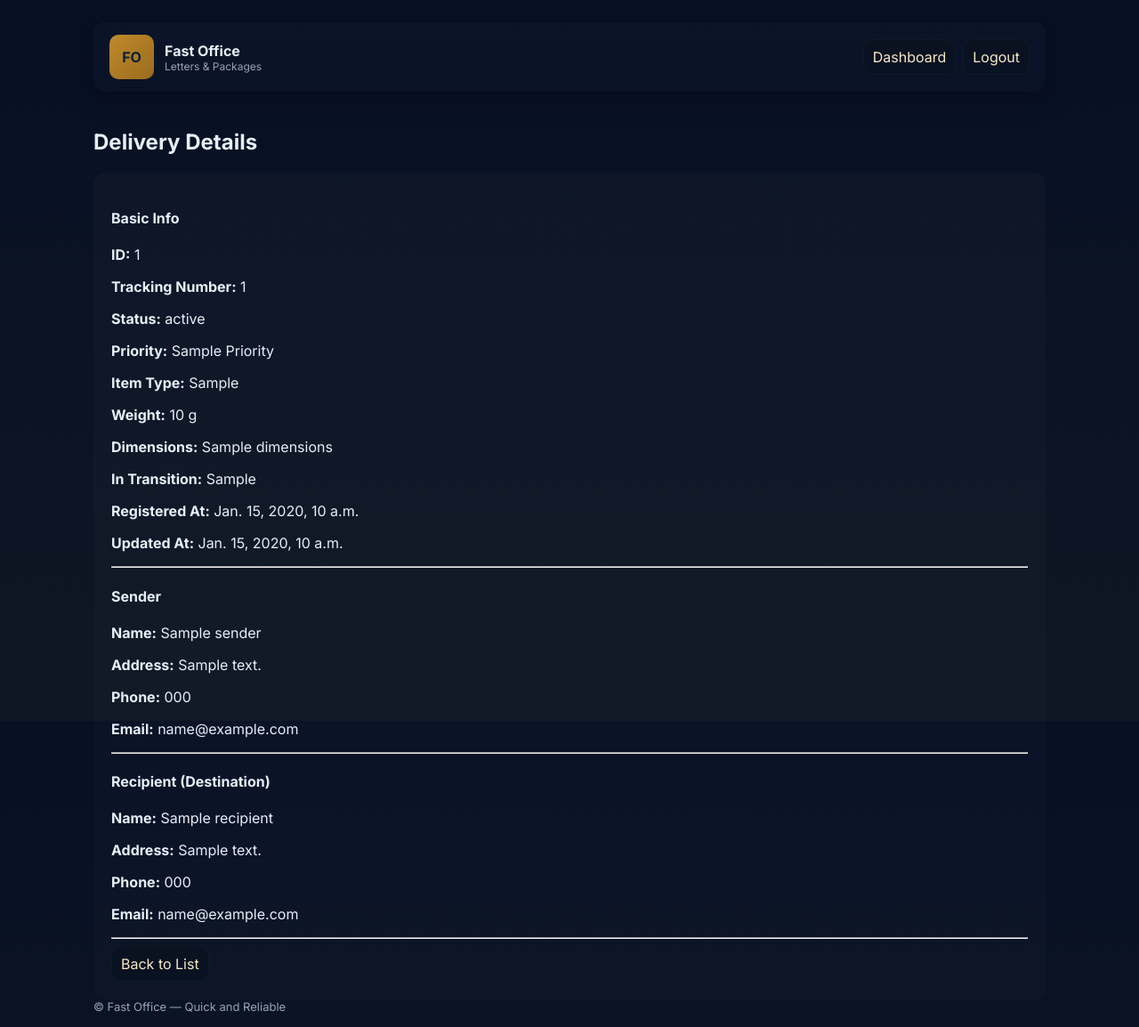
After one commit to Diego-Alonso-05/Post_Office, a Django app: page /deliveries/1/ in a window 1280 px wide. The commit adds this page. Shown: the whole page at 89% size. Run offline with Django 5.2, Linux system fonts and the light colour scheme; a user stored in the database is signed in; tables that the repository leaves empty hold one stand-in row (values such as "Sample post"); a database or web service that is not in the repository returns one stand-in record (values such as "Sample title").

Commit message:
Add files via upload

```diff
--- /dev/null
+++ b/PostOffice_Project/PostOffice_Proj/PostOffice_App/templates/deliveries/detail.html
@@ -0,0 +1,39 @@
+{% extends 'base.html' %}
+
+{% block content %}
+<h2>Delivery Details</h2>
+
+<div class="card" style="padding: 20px;">
+  <h4>Basic Info</h4>
+  <p><strong>ID:</strong> {{ delivery.id }}</p>
+  <p><strong>Tracking Number:</strong> {{ delivery.tracking_number }}</p>
+  <p><strong>Status:</strong> {{ delivery.status }}</p>
+  <p><strong>Priority:</strong> {{ delivery.priority|title }}</p>
+  <p><strong>Item Type:</strong> {{ delivery.item_type }}</p>
+  <p><strong>Weight:</strong> {{ delivery.weight }} g</p>
+  <p><strong>Dimensions:</strong> {{ delivery.dimensions }}</p>
+  <p><strong>In Transition:</strong> {{ delivery.in_transition }}</p>
+  <p><strong>Registered At:</strong> {{ delivery.registered_at }}</p>
+  <p><strong>Updated At:</strong> {{ delivery.updated_at }}</p>
+
+  <hr>
+
+  <h4>Sender</h4>
+  <p><strong>Name:</strong> {{ delivery.sender.name }}</p>
+  <p><strong>Address:</strong> {{ delivery.sender.address }}</p>
+  <p><strong>Phone:</strong> {{ delivery.sender.phone }}</p>
+  <p><strong>Email:</strong> {{ delivery.sender.email }}</p>
+
+  <hr>
+
+  <h4>Recipient (Destination)</h4>
+  <p><strong>Name:</strong> {{ delivery.recipient.name }}</p>
+  <p><strong>Address:</strong> {{ delivery.recipient.address }}</p>
+  <p><strong>Phone:</strong> {{ delivery.recipient.phone }}</p>
+  <p><strong>Email:</strong> {{ delivery.recipient.email }}</p>
+
+  <hr>
+
+  <a class="btn btn-secondary" href="{% url 'deliveries_list' %}">Back to List</a>
+</div>
+{% endblock %}
--- a/PostOffice_Project/PostOffice_Proj/PostOffice_App/templates/warehouses/list.html
+++ b/PostOffice_Project/PostOffice_Proj/PostOffice_App/templates/warehouses/list.html
@@ -28,9 +28,9 @@
         <td>{{ warehouse.name }}</td>
         <td>{{ warehouse.contact }}</td>
         <td>{{ warehouse.address }}</td>
-        <td>{{ warehouse.opening_time|time:"H:i" }}</td>
-        <td>{{ warehouse.closing_time|time:"H:i" }}</td>
-        <td>{{ warehouse.maximum_storage }}</td>
+        <td>{{ warehouse.po_schedule_open }}</td>
+        <td>{{ warehouse.po_schedule_close }}</td>
+        <td>{{ warehouse.maximum_storage_capacity }}</td>
         <td style="text-align:right">
           <a class="btn btn-secondary" href="{% url 'warehouses_edit' warehouse.id %}">Edit</a>
           <a class="btn btn-danger" href="{% url 'warehouses_delete' warehouse.id %}" onclick="return confirm('Are you sure you want to delete this warehouse?');">Delete</a>
--- a/PostOffice_Project/PostOffice_Proj/PostOffice_App/urls.py
+++ b/PostOffice_Project/PostOffice_Proj/PostOffice_App/urls.py
@@ -5,14 +5,25 @@ urlpatterns = [
     path('', views.dashboard, name='dashboard'),
     path('warehouses/', views.warehouses_list, name='warehouses_list'),
     path('vehicles/', views.vehicles_list, name='vehicles_list'),
+    path('vehicles/create/', views.vehicles_create, name='vehicles_create'),
+    path('vehicles/<int:vehicle_id>/edit/', views.vehicles_edit, name='vehicles_edit'),
 
-    path('vehicles/create/', views.vehicles_create, name='vehicles_create'),
-    path('vehicles/edit/<str:vehicle_id>/', views.vehicles_edit, name='vehicles_edit'),
+
     path('logout/', views.logout_view, name='logout'),
     path('mail/', views.mail_list, name='mail_list'),
     path('mail/<str:mail_id>/', views.mail_detail, name='mail_detail'),
     path('deliveries/', views.deliveries_list, name='deliveries_list'),
+    path('deliveries/create/', views.deliveries_create, name='deliveries_create'),
+    path('deliveries/edit/<str:delivery_id>/', views.deliveries_edit, name='deliveries_edit'),
+    path('deliveries/delete/<str:delivery_id>/', views.deliveries_delete, name='deliveries_delete'),
+    path("deliveries/<str:delivery_id>/", views.deliveries_detail, name="deliveries_detail"),
+
     path('profile/', views.client_profile, name='client_profile'),
     path('login/', views.login_view, name='login'),
     path('register/', views.register_view, name='register'),
+    path('warehouses/create/', views.warehouses_create, name='warehouses_create'),
+    path('warehouses/edit/<str:warehouse_id>/', views.warehouses_edit, name='warehouses_edit'),
+    path('warehouses/delete/<str:warehouse_id>/', views.warehouses_delete, name='warehouses_delete'),
+    path('profile/', views.client_profile, name='client_profile'),
+
 ]
--- a/PostOffice_Project/PostOffice_Proj/PostOffice_App/views.py
+++ b/PostOffice_Project/PostOffice_Proj/PostOffice_App/views.py
@@ -12,6 +12,9 @@ from django.contrib.auth.models import User
 from django.contrib.auth import login as auth_login
 from django.shortcuts import redirect
 from django.contrib.auth import logout
+from bson.objectid import ObjectId
+from bson.errors import InvalidId
+
 
 client = MongoClient("mongodb://localhost:27017")
 db = client["postoffice"]  # ← o nome da tua base de dados
@@ -93,20 +96,173 @@ def dashboard(request):
 
     return render(request, "dashboard/admin.html", {"stats": stats, "role": role})
 
+class WarehouseForm(forms.Form):
+    name = forms.CharField(label="Warehouse Name", max_length=100)
+    address = forms.CharField(label="Address", max_length=200)
+    contact = forms.CharField(label="Contact", max_length=50)
+    po_schedule_open = forms.TimeField(label="Opening Time", widget=forms.TimeInput(format="%H:%M"))
+    po_schedule_close = forms.TimeField(label="Closing Time", widget=forms.TimeInput(format="%H:%M"))
+    maximum_storage_capacity = forms.IntegerField(label="Max Storage Capacity")
+
+# Views
+@login_required
+@role_required(["admin"])
 def warehouses_list(request):
-    return render(request, "warehouses/list.html")
+    all_warehouses = list(postoffice.find())
+    for w in all_warehouses:
+        w['id'] = str(w['_id'])
+    return render(request, "warehouses/list.html", {"warehouses": all_warehouses})
+
+@login_required
+@role_required(["admin"])
+def warehouses_create(request):
+    if request.method == "POST":
+        form = WarehouseForm(request.POST)
+        if form.is_valid():
+            data = form.cleaned_data.copy()
+
+            # Rename to match your new DB schema
+            data["po_schedule_open"] = data["po_schedule_open"].strftime("%H:%M")
+            data["po_schedule_close"] = data["po_schedule_close"].strftime("%H:%M")
+
+            # Remove old keys if they exist (safety)
+            data.pop("opening_time", None)
+            data.pop("closing_time", None)
+
+            # Generate numeric _id manually (since not using ObjectId)
+            last = postoffice.find_one(sort=[("_id", -1)])
+            data["_id"] = (last["_id"] + 1) if last else 3001
+
+            postoffice.insert_one(data)
+            return redirect("warehouses_list")
+    else:
+        form = WarehouseForm()
+
+    return render(request, "warehouses/create.html", {"form": form})
+
+@login_required
+@role_required(["admin", "staff"] )
+def warehouses_edit(request, warehouse_id):
+    # Convert to integer for querying
+    try:
+        warehouse_id = int(warehouse_id)
+    except ValueError:
+        return HttpResponseBadRequest("Invalid warehouse ID")
+
+    warehouse = postoffice.find_one({"_id": warehouse_id})
+    if not warehouse:
+        return redirect("warehouses_list")
+
+    if request.method == "POST":
+        form = WarehouseForm(request.POST)
+        if form.is_valid():
+            data = form.cleaned_data.copy()
+            data["po_schedule_open"] = data["po_schedule_open"].strftime("%H:%M")
+            data["po_schedule_close"] = data["po_schedule_close"].strftime("%H:%M")
+
+            postoffice.update_one({"_id": warehouse_id}, {"$set": data})
+            messages.success(request, "Warehouse updated successfully.")
+            return redirect("warehouses_list")
+    else:
+        # Convert stored times back to time objects for form display
+        if "po_schedule_open" in warehouse:
+            warehouse["po_schedule_open"] = datetime.strptime(warehouse["po_schedule_open"], "%H:%M").time()
+        if "po_schedule_close" in warehouse:
+            warehouse["po_schedule_close"] = datetime.strptime(warehouse["po_schedule_close"], "%H:%M").time()
+
+        form = WarehouseForm(initial=warehouse)
+
+    return render(request, "warehouses/edit.html", {
+        "form": form,
+        "warehouse_id": warehouse_id
+    })
+
+@login_required
+@role_required(["admin"])
+def warehouses_delete(request, warehouse_id):
+    postoffice.delete_one({"_id": ObjectId(warehouse_id)})
+    return redirect("warehouses_list")
+
+
 
 def logout_view(request):
     logout(request)
     request.session.flush()  # clears role from session
     return redirect("login")
 
+class VehicleForm(forms.Form):
+    vehicle_type = forms.CharField(max_length=100)
+    plate_number = forms.CharField(max_length=20)
+    capacity = forms.FloatField()
+    brand = forms.CharField(max_length=100)
+    model = forms.CharField(max_length=100)
+    vehicle_status = forms.CharField(max_length=50)
+    year = forms.IntegerField()
+    fuel_type = forms.CharField(max_length=50)
+    last_maintenance_date = forms.DateField()
+
+@login_required
+@role_required(["Admin", "Manager"])
+def vehicles_create(request):
+    if request.method == "POST":
+        form = VehicleForm(request.POST)
+        if form.is_valid():
+            # Generate next ID manually (since Mongo int IDs aren’t auto)
+            last_vehicle = vehicles.find_one(sort=[("_id", -1)])
+            next_id = (last_vehicle["_id"] + 1) if last_vehicle else 4001
+
+            data = form.cleaned_data
+            data["_id"] = next_id
+            vehicles.insert_one(data)
+            return redirect("vehicles_list")
+    else:
+        form = VehicleForm()
+
+    return render(request, "vehicles/create.html", {"form": form})
+
 
 @login_required
 @role_required(["admin"])
 def vehicles_list(request):
     all_vehicles = list(vehicles.find())
-    return render(request, "vehicles/list.html", {"vehicles": all_vehicles})
+
+    cleaned_vehicles = []
+    for v in all_vehicles:
+        _id = v.get("_id")
+        if _id:  # only add if ID exists
+            v["id"] = str(_id)
+            cleaned_vehicles.append(v)
+
+    return render(request, "vehicles/list.html", {"vehicles": cleaned_vehicles})
+
+@login_required
+@role_required(["Admin"])
+@login_required
+def vehicles_edit(request, vehicle_id):
+    # vehicle_id is an int, not ObjectId
+    vehicle = vehicles.find_one({"_id": int(vehicle_id)})
+
+    if not vehicle:
+        return HttpResponseNotFound("Vehicle not found")
+
+    if request.method == "POST":
+        updated_data = {
+            "vehicle_type": request.POST.get("vehicle_type"),
+            "plate_number": request.POST.get("plate_number"),
+            "capacity": float(request.POST.get("capacity")),
+            "brand": request.POST.get("brand"),
+            "model": request.POST.get("model"),
+            "vehicle_status": request.POST.get("vehicle_status"),
+            "year": int(request.POST.get("year")),
+            "fuel_type": request.POST.get("fuel_type"),
+            "last_maintenance_date": request.POST.get("last_maintenance_date"),
+        }
+        vehicles.update_one({"_id": int(vehicle_id)}, {"$set": updated_data})
+        return redirect("vehicles_list")
+
+    return render(request, "vehicles_edit.html", {"vehicle": vehicle})
+
+
 
 def mail_list(request):
     return render(request, "mail/list.html")
@@ -117,12 +273,66 @@ def mail_detail(request, mail_id):
 @login_required
 @role_required(["driver", "admin"])
 def deliveries_list(request):
-    user_doc = users.find_one({"username": request.user.username})
-    if user_doc["role"] == "driver":
-        all_deliveries = list(deliveries.find({"driver_id": user_doc["_id"]}))
-    else:
-        all_deliveries = list(deliveries.find())
-    return render(request, "deliveries/list.html", {"deliveries": all_deliveries})
+    deliveries_data = list(deliveries.find())
+    deliveries_list = []
+
+    for d in deliveries_data:
+        # Rename MongoDB _id → id (safe for templates)
+        d["id"] = int(d["_id"])  # keep numeric if needed
+        deliveries_list.append(d)
+
+    context = {"deliveries": deliveries_list}
+    return render(request, "deliveries/list.html", context)
+
+@login_required
+def deliveries_detail(request, delivery_id):
+    delivery = deliveries.find_one({"_id": int(delivery_id)})
+    if not delivery:
+        return HttpResponseNotFound("Delivery not found.")
+    return render(request, "deliveries/detail.html", {"delivery": delivery})
+
+
+@login_required
+def deliveries_create(request):
+    """Create a new delivery"""
+    if request.method == "POST":
+        data = {
+            "recipient": request.POST.get("recipient"),
+            "address": request.POST.get("address"),
+            "status": request.POST.get("status", "Pending"),
+        }
+        deliveries.insert_one(data)
+        return redirect("deliveries_list")
+
+    return render(request, "deliveries/create.html")
+
+@login_required
+def deliveries_edit(request, delivery_id):
+    """Edit an existing delivery."""
+    delivery = deliveries.find_one({"_id": ObjectId(delivery_id)})
+    if not delivery:
+        return HttpResponseNotFound("Delivery not found.")
+
+    if request.method == "POST":
+        updated_data = {
+            "recipient": request.POST.get("recipient"),
+            "address": request.POST.get("address"),
+            "status": request.POST.get("status"),
+        }
+        deliveries.update_one({"_id": ObjectId(delivery_id)}, {"$set": updated_data})
+        return redirect("deliveries_list")
+
+    return render(request, "deliveries/edit.html", {"delivery": delivery})
+
+@login_required
+def deliveries_delete(request, delivery_id):
+    """Delete an existing delivery."""
+    delivery = deliveries.find_one({"_id": ObjectId(delivery_id)})
+    if not delivery:
+        return HttpResponseNotFound("Delivery not found.")
+
+    deliveries.delete_one({"_id": ObjectId(delivery_id)})
+    return redirect("deliveries_list")
 
 @login_required
 @role_required(["client", "admin"])
```
Also changed, not shown: PostOffice_Project/PostOffice_Proj/PostOffice_App/templates/clients/profile.html (+21 -33 lines), PostOffice_Project/PostOffice_Proj/PostOffice_App/templates/deliveries/create.html (added, +12 -0 lines), PostOffice_Project/PostOffice_Proj/PostOffice_App/templates/deliveries/list.html (+10 -4 lines), PostOffice_Project/PostOffice_Proj/PostOffice_App/templates/vehicles/edit.html (+15 -4 lines), PostOffice_Project/PostOffice_Proj/PostOffice_App/templates/vehicles/list.html (+22 -6 lines).
